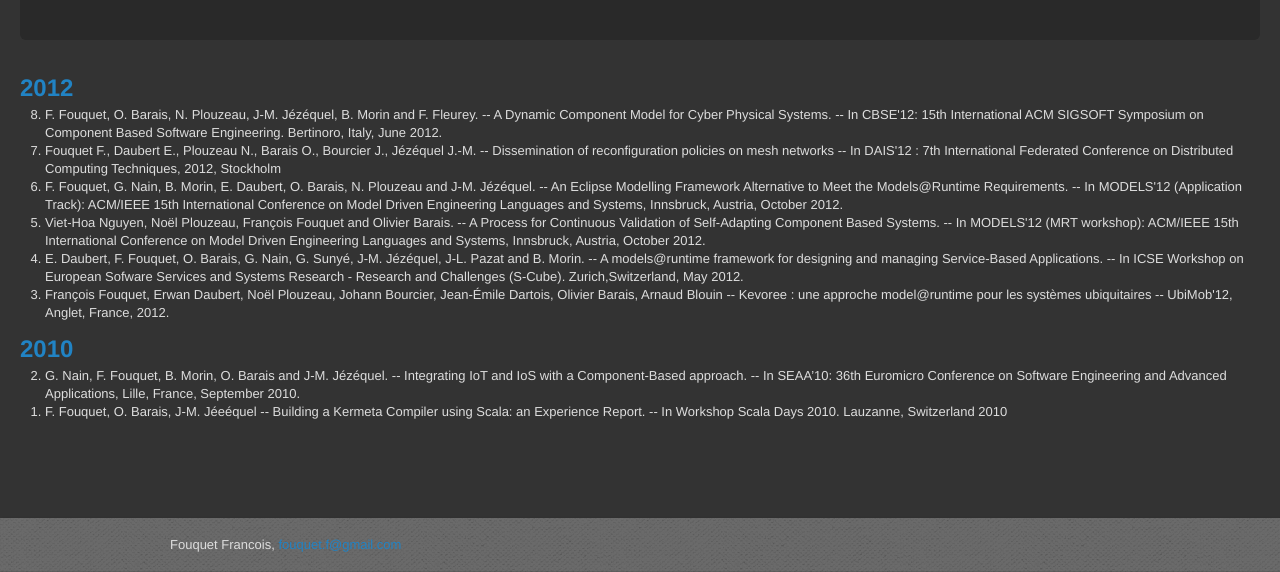
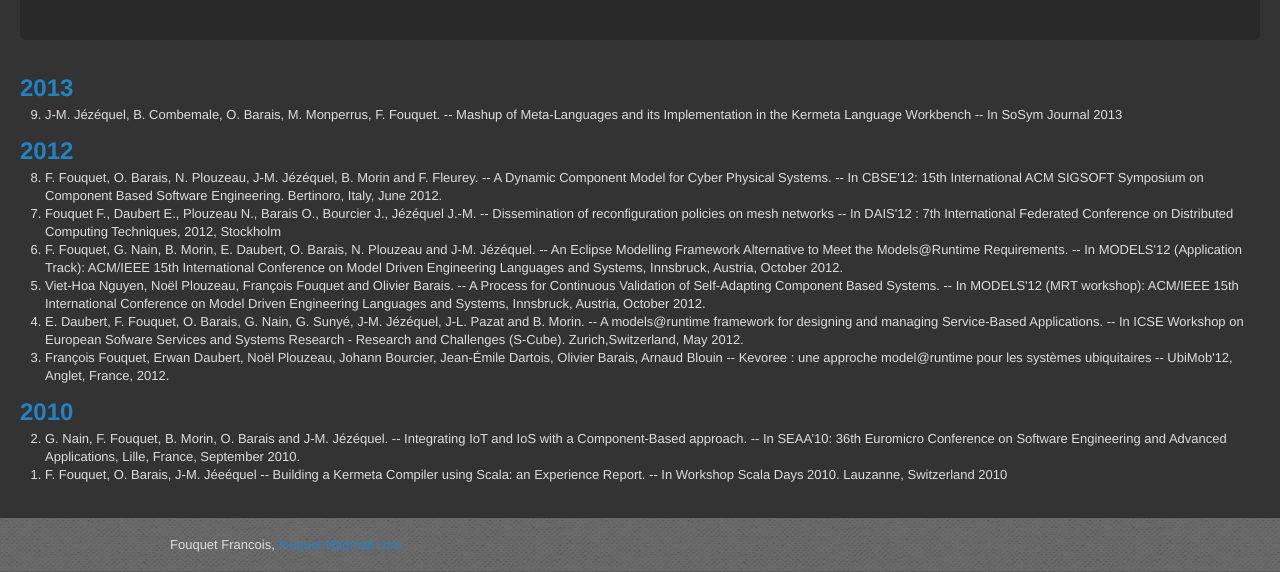
Before and after one commit to dukeboard/francoisfouquet, a plain HTML site: page research.html in a window 1280 px wide. Shown: the part 228-800 px from the top of the page. Drawn offline with Linux system fonts and the light colour scheme.

Commit message:
add sosym publication

```diff
--- a/research.html
+++ b/research.html
@@ -70,6 +70,15 @@
 
     <div class="row-fluid">
         <div class="span12">
+            <h2>2013</h2>
+            <ol reversed="reversed" start="9">
+               <li>J-M. Jézéquel, B. Combemale, O. Barais, M. Monperrus, F. Fouquet. -- Mashup of Meta-Languages and its Implementation in the Kermeta Language Workbench -- In SoSym Journal 2013</li>
+            </ol>
+        </div>
+    </div>
+
+    <div class="row-fluid">
+        <div class="span12">
             <h2>2012</h2>
             <ol reversed="reversed" start="8">
                 <li>F. Fouquet, O. Barais, N. Plouzeau, J-M. Jézéquel, B. Morin and F. Fleurey. -- A Dynamic Component Model for Cyber Physical Systems. -- In CBSE'12: 15th International ACM SIGSOFT Symposium on Component Based Software Engineering. Bertinoro, Italy, June 2012.
```
